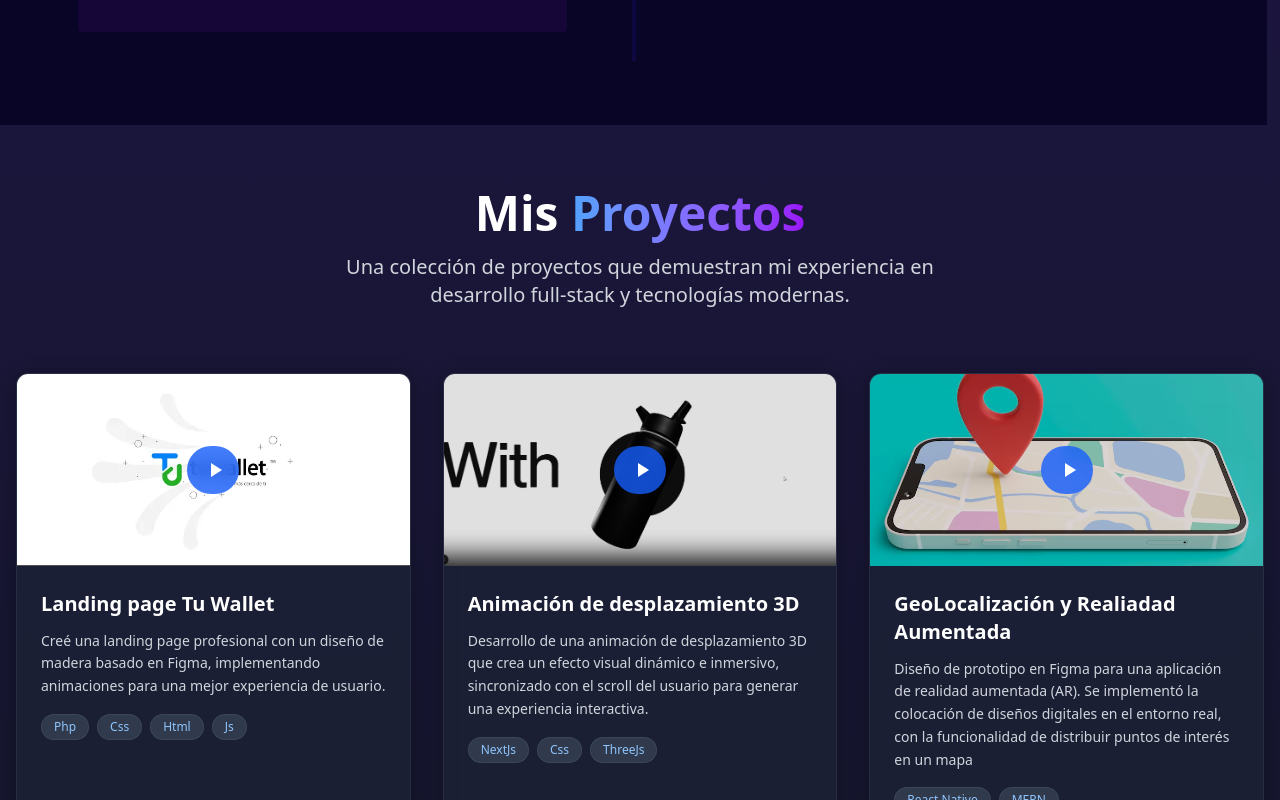
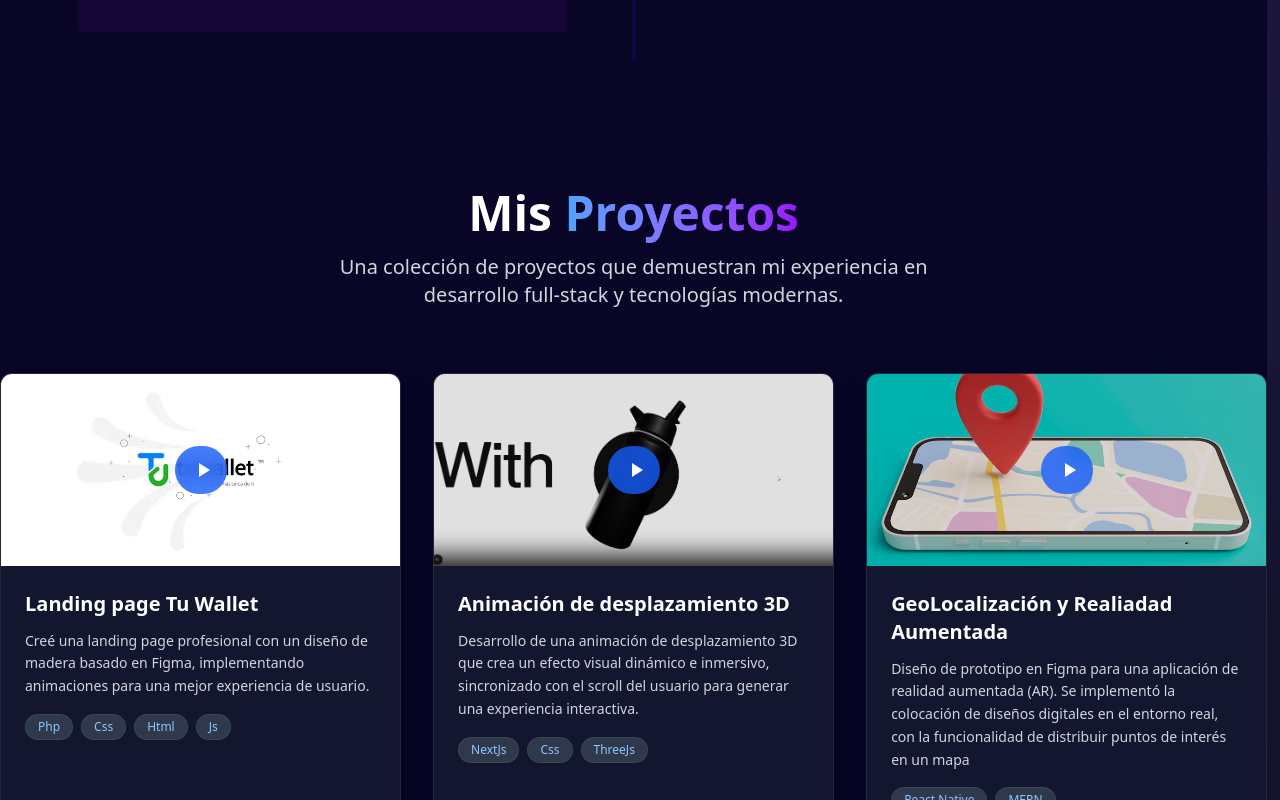
Before and after one commit to Velasco36/porfolioMiguelVelasco, a Next.js app: page / in a window 1280 px wide. Shown: the part 2500-3300 px from the top of the page. Built offline with nearby package versions, Linux system fonts and the light colour scheme.

Commit message:
feat: add projects Secction

```diff
--- a/src/app/Pages/ProjectsSection.tsx
+++ b/src/app/Pages/ProjectsSection.tsx
@@ -45,7 +45,7 @@ const ProjectsSection = () => {
   ];
 
   return (
-    <div className="min-h-screen  py-16 px-4">
+    <div className="min-h-screen  py-16 px-4  full-width-blur">
       <div className="max-w-7xl mx-auto">
         {/* Header */}
         <div className="text-center mb-16">
```
